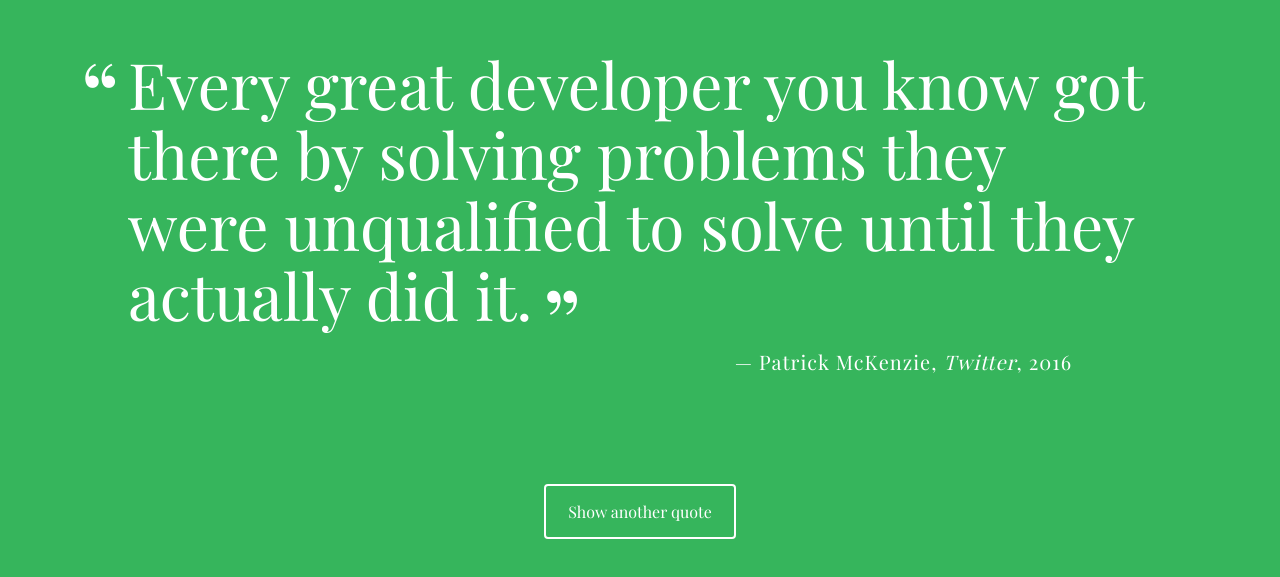
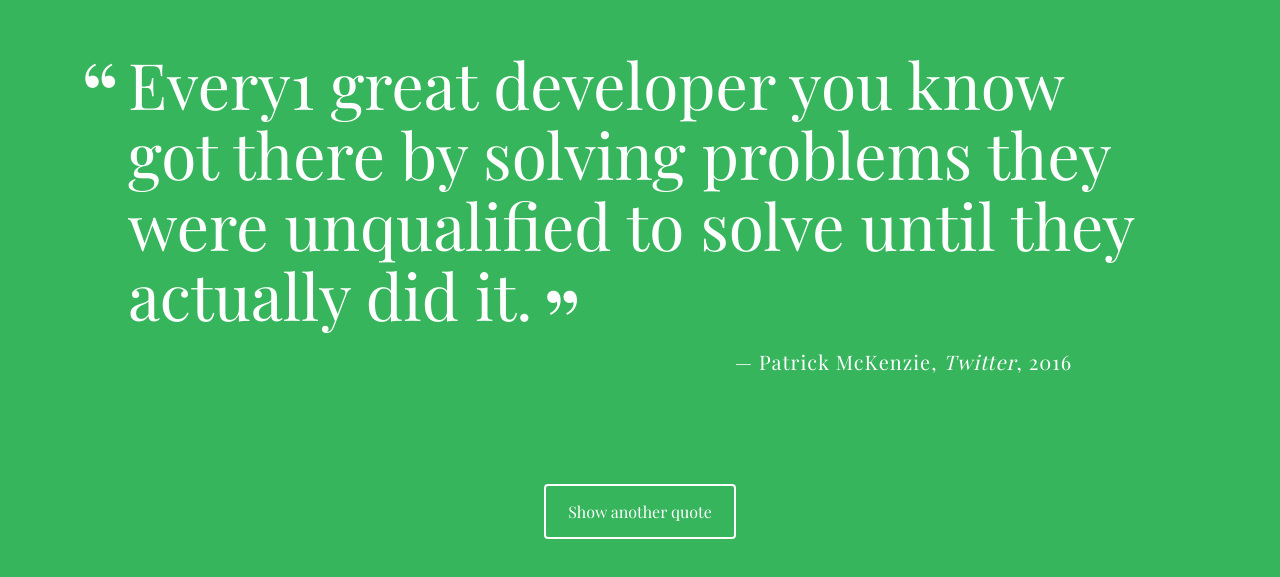
Before and after one commit to johnMedlockDev/techdegree-project-1, a plain HTML site: page index.html in a window 1280 px wide. Shown: the part 111-688 px from the top of the page. Drawn offline with nearby package versions, Linux system fonts and the light colour scheme; a web font is replaced by a local one.

Commit message:
still trying to connect code

```diff
--- a/index.html
+++ b/index.html
@@ -16,8 +16,8 @@
     <div class="container">
       <div id="quote-box">
         <p class="quote">
-          Every great developer you know got there by solving problems they were
-          unqualified to solve until they actually did it.
+          Every1 great developer you know got there by solving problems they
+          were unqualified to solve until they actually did it.
         </p>
         <p class="source">
           Patrick McKenzie<span class="citation">Twitter</span
```
